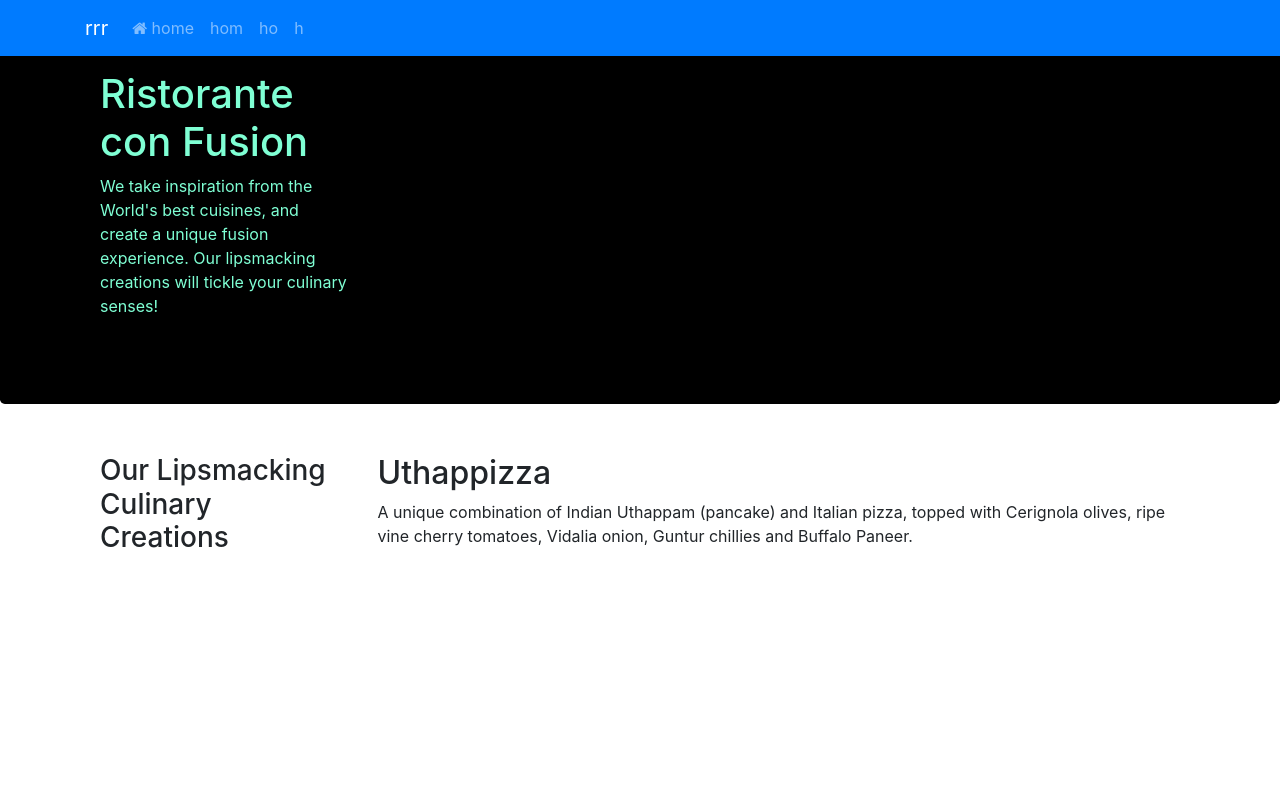
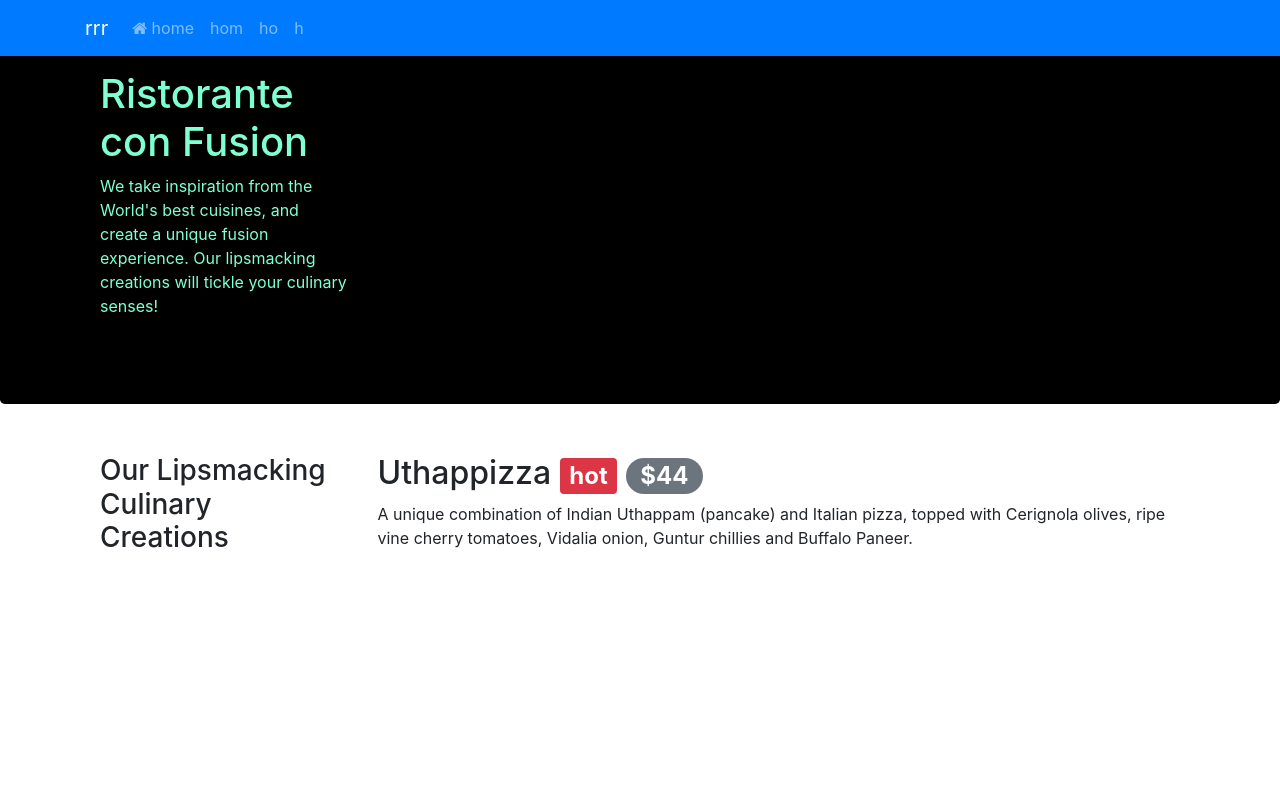
Before and after one commit to rasharda/coursera, a website: page index.html in a window 1280 px wide. Shown: the top 800 px of the page. Drawn offline with nearby package versions, Linux system fonts and the light colour scheme.

Commit message:
allerting users

```diff
--- a/index.html
+++ b/index.html
@@ -50,7 +50,7 @@
                 <h3>Our Lipsmacking Culinary Creations</h3>
             </div>
             <div class ="col col-md col-sm">
-                <h2>Uthappizza</h2>
+                <h2>Uthappizza <span class="badge badge-danger">hot </span> <span class="badge badge-pill badge-secondary">$44</span></h2>
                 <p>A unique combination of Indian Uthappam (pancake) and Italian pizza, topped with Cerignola olives, ripe vine cherry tomatoes, Vidalia onion, Guntur chillies and Buffalo Paneer.</p>
             </div>
         </div>
--- a/styles.css
+++ b/styles.css
@@ -28,5 +28,6 @@
 }
 .rag{
     background-image: url('./WEB.jpg');
+    image-resolution: 20px;
 
 }
```
